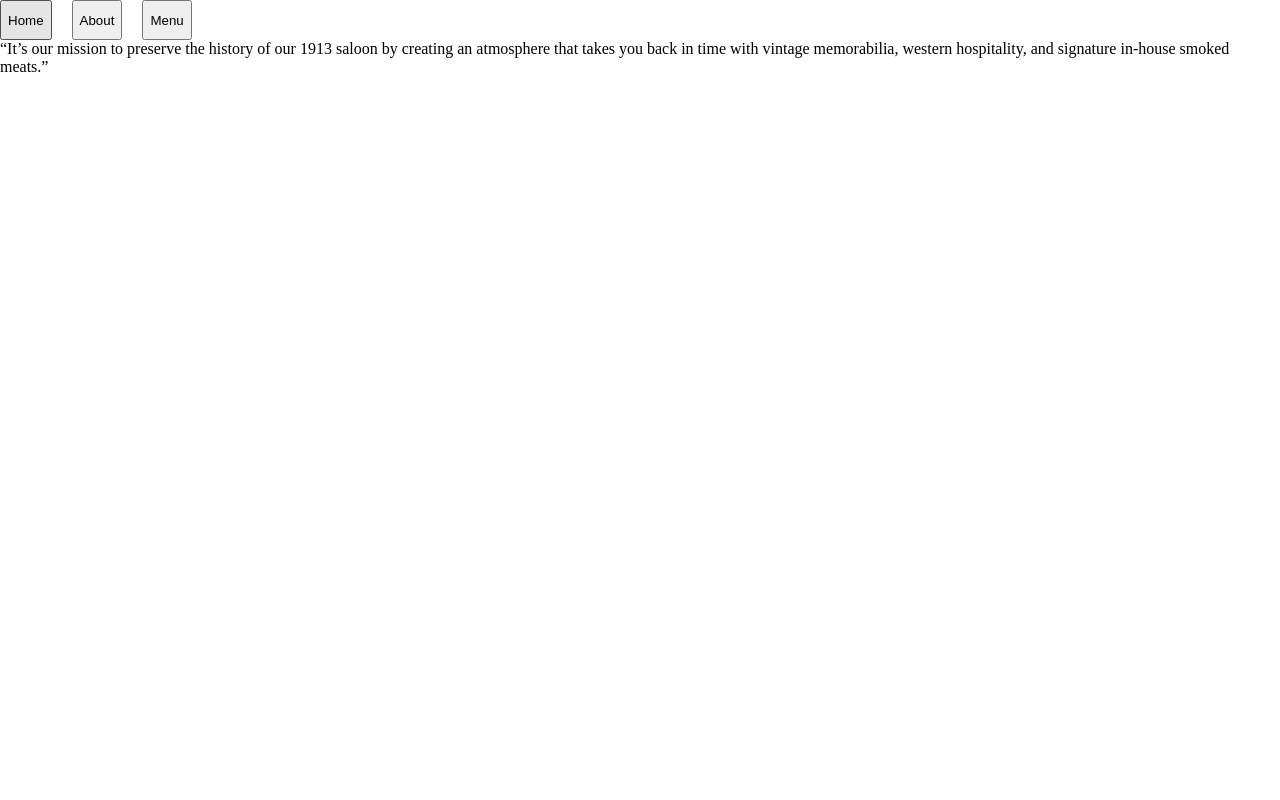
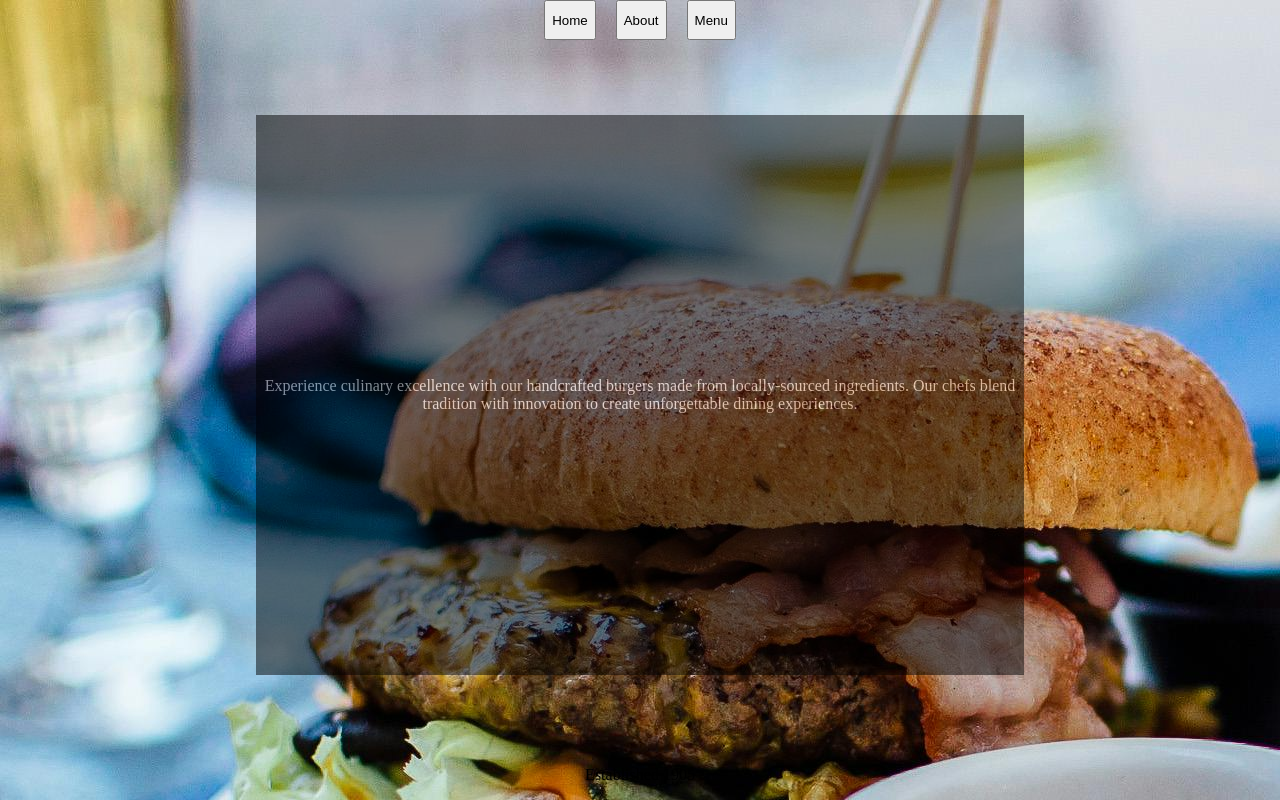
Before and after one commit to SomeKenyan254/Restaurant_Page, a website built with webpack: page src/template.html in a window 1280 px wide. Both pictures are taken after a click on the button "About". Built offline with nearby package versions, Linux system fonts and the light colour scheme.

Commit message:
created about  &home pages  implemented tab browsing functionality

```diff
--- a/package.json
+++ b/package.json
@@ -1,6 +1,7 @@
 {
   "devDependencies": {
     "css-loader": "^7.1.2",
+    "html-loader": "^5.1.0",
     "html-webpack-plugin": "^5.6.3",
     "loader": "^2.1.1",
     "style": "^0.0.3",
--- a/src/index.js
+++ b/src/index.js
@@ -1,4 +1,34 @@
 import "./styles.css";
-const greeting = "I am the best"
+import home from "./modules/home";
+import about from "./modules/about";
+import menu from "./modules/menu";
 
-console.log(greeting)
+const nav = (() => {
+    home.homeCard();
+
+    const pageLoad = () => {
+        const buttons = document.querySelectorAll(".buttons");
+        buttons.forEach((button) => {
+            button.addEventListener("click", (e) => {
+                const target = e.target.id;
+                if (target === "home") {
+                    content.textContent = "";
+                    home.homeCard();
+                }
+                else if(target === "about"){
+                    content.textContent = "";
+                    about.aboutCard();
+
+                }
+                else if(target === "menu"){
+                    content.textContent = "";
+                    menubar.loadAbout()
+
+                }
+            });
+        });
+
+    }
+    return { pageLoad }
+})();
+nav.pageLoad();
--- /dev/null
+++ b/src/modules/about.js
@@ -0,0 +1,20 @@
+import  home  from "./home.js";
+const about = (() => {
+    const aboutCard = () => {
+        const card = home.createCard("about us", "about");
+        const description = "Experience culinary excellence with our handcrafted burgers made from locally-sourced ingredients. Our chefs blend tradition with innovation to create unforgettable dining experiences.";
+
+        const content = document.querySelector('#content')
+
+        card.textContent = description;
+
+        content.appendChild(card);
+    }
+
+    return { aboutCard }
+
+
+})();
+
+
+export default about
--- /dev/null
+++ b/src/modules/home.js
@@ -0,0 +1,48 @@
+
+const load = (() => {
+
+    //function to create a blank div //
+    const createCard =(content,className = "card") =>{
+        const card = document.createElement("div")
+        card.classList.add(className)
+        card.textContent = content;
+
+        return card
+    }
+
+    const homeCard = () => {
+        const card_mission = "Bite Into Bliss: Where Fresh Meets Flavor!"
+        const para = "Established in 1905 Bliss Burgers has been providing exquisite burgers to the residence of Hoodoo Valley. Welcome and experience the Bliss too!"
+
+
+        const content = document.querySelector('#content')
+
+
+        //create cards//
+        const paraCard = createCard(para,"para")
+        const missionCard = createCard (card_mission,"mission")
+
+
+
+        //add the content to page
+        content.appendChild(missionCard)
+        content.appendChild(paraCard)
+
+
+
+
+    };
+
+    return {homeCard,createCard}
+
+
+
+
+
+
+
+
+})();
+
+
+export default load
--- /dev/null
+++ b/src/modules/menu.js
@@ -0,0 +1 @@
+const menu =  (() => {})();
--- a/src/styles.css
+++ b/src/styles.css
@@ -1,13 +1,46 @@
 body{
+    background:url(./img/back.jpg);
     background-color:White;
     margin: 0;
     padding: 0;
+}
+.main{
+    height: 100vh;
+    display: flex;
+    flex-direction: column;
+    justify-content: space-between;
+    align-items: center;
+
+
+
+}
+
+#content{
+    height: 70%;
+    width: 60%;
+    background-color: #000;
+    color: #fff;
+    opacity: 0.5;
+    text-align: center;
+    display: flex;
+    gap: 20px;
+    flex-direction: column;
+    justify-content: space-around;
+}
+.mission{
+    font-size: 2.5rem;
+
+
+}
+.para ,.description{
+    font-size: 1.3rem;
+    padding: 15px;
 }
 .buttons{
     height: 40px;
     width: 40px;
     display: flex;
-    justify-content: space-around;
+    justify-content: center;
     gap: 20px;
 
 }
--- a/src/template.html
+++ b/src/template.html
@@ -6,19 +6,23 @@
     <title>Document</title>
 </head>
 <body>
-    <div class="header">
-
-        <div class="nav">
-            <div class="buttons">
-                <button class="nav_button">Home</button>
-                <button class="nav_button">About</button>
-                <button class="nav_button">Menu</button>
+    <div class="main">
+        <div class="header">
+            <div class="nav">
+                <div class="buttons">
+                    <button id="home" >Home</button>
+                    <button id="about" >About</button>
+                    <button id="menu" >Menu</button>
+                </div>
             </div>
         </div>
+        <div id="content">
+        </div>
+        <div class="footer">
+            <p>Established 1905</p>
+        </div>
     </div>
-    <div id="content">
-        “It’s our mission to preserve the history of our 1913 saloon by creating an atmosphere  that takes you back in time with vintage memorabilia, western hospitality, and signature in-house smoked meats.”
-    </div>
+
 
 </body>
 </html>
--- a/webpack.config.js
+++ b/webpack.config.js
@@ -25,6 +25,16 @@ module.exports = {
         test: /\.css$/i,
         use: ["style-loader", "css-loader"],
       },
+      {
+        test: /\.html$/i,
+        loader: "html-loader",
+      },
+      {
+        test: /\.(png|svg|jpg|jpeg|gif)$/i,
+        type: "asset/resource",
+      },
+
+
     ],
   },
 };
```
Also changed, not shown: src/img/back.jpg (added), src/modules/back.jpg (added), 1 other file.
